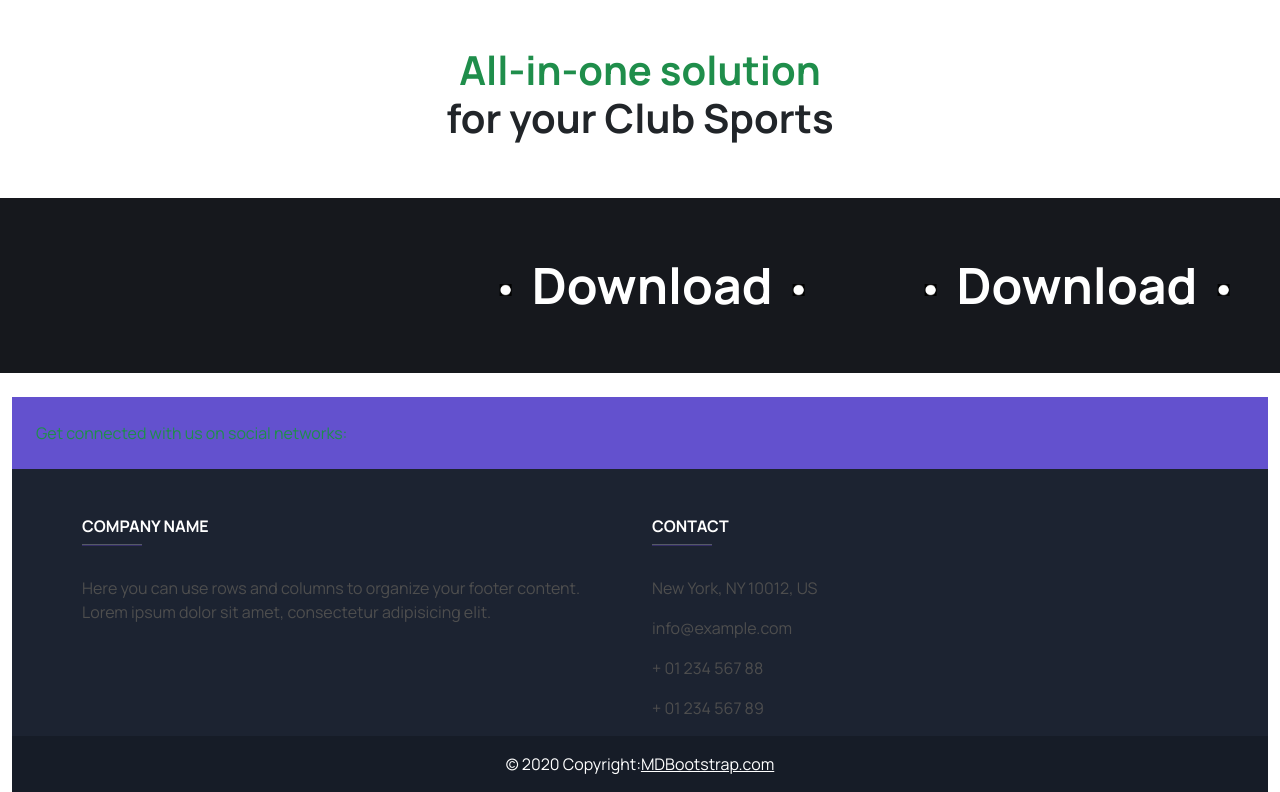
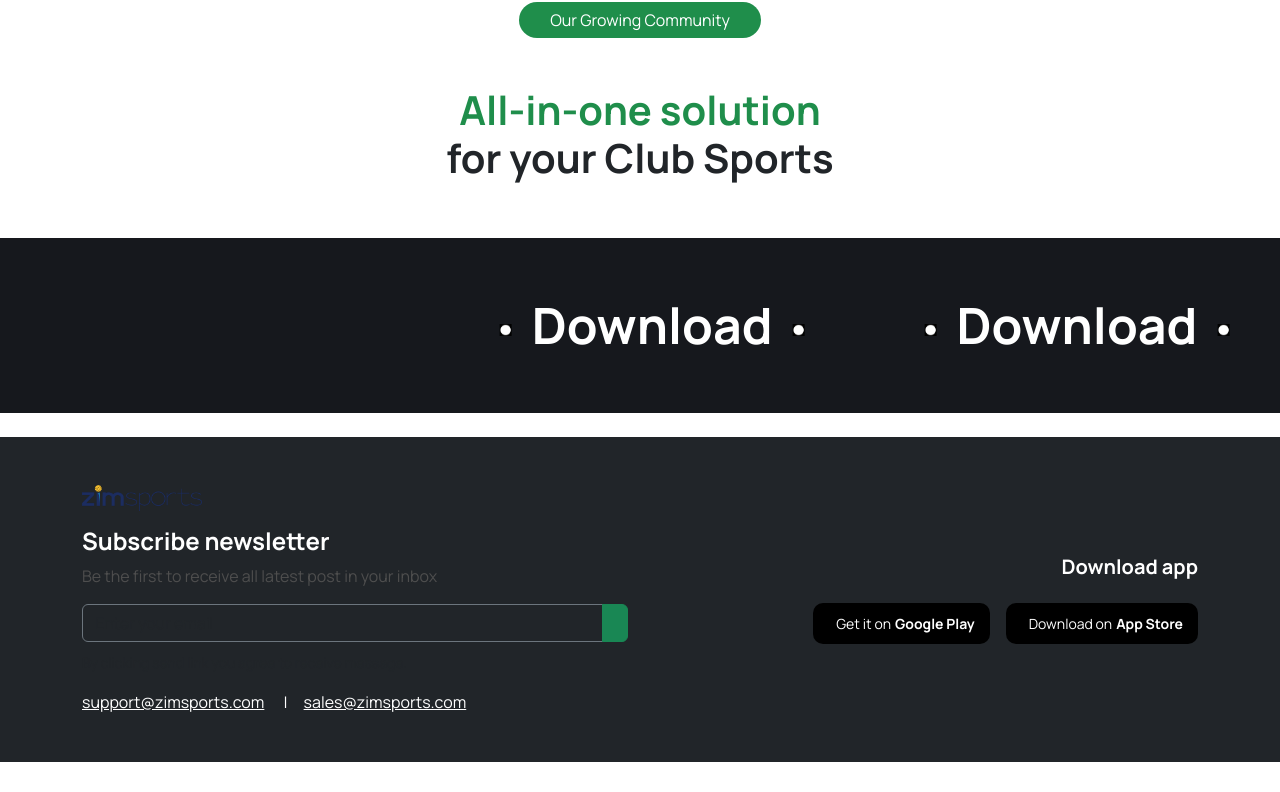
Before and after one commit to Zeeshanprojects/ZimSportsWebsite, a React (Vite) app in the folder zimsports/: page / in a window 1280 px wide. Shown: the part 5401-6193 px from the top of the page. After the commit the page ends 6163 px from the top, so only its background shows below. Built offline with nearby package versions, Linux system fonts and the light colour scheme; the HTML template or start-up script is replaced by a standard one.

Commit message:
Updated Code

```diff
--- a/zimsports/src/Components/Footer.jsx
+++ b/zimsports/src/Components/Footer.jsx
@@ -1,112 +1,59 @@
 import React from 'react'
-
+import Image from '../assets/Images/image'
+import '../assets/CSS/Footer.css'
 export default function Footer() {
   return (
 <>
-<>
-  {/* Remove the container if you want to extend the Footer to full width. */}
-  <div className="container-fluid ">
-    {/* Footer */}
-    <footer
-      className="text-center text-lg-start text-white"
-      style={{ backgroundColor: "#1c2331" }}
-    >
-      {/* Section: Social media */}
-      <section
-        className="d-flex justify-content-between p-4"
-        style={{ backgroundColor: "#6351ce" }}
-      >
-        {/* Left */}
-        <div className="me-5">
-          <span>Get connected with us on social networks:</span>
-        </div>
-        {/* Left */}
-        {/* Right */}
-        <div>
-          <a href="" className="text-white me-4">
-            <i className="fab fa-facebook-f" />
-          </a>
-          <a href="" className="text-white me-4">
-            <i className="fab fa-twitter" />
-          </a>
-          <a href="" className="text-white me-4">
-            <i className="fab fa-google" />
-          </a>
-          <a href="" className="text-white me-4">
-            <i className="fab fa-instagram" />
-          </a>
-          <a href="" className="text-white me-4">
-            <i className="fab fa-linkedin" />
-          </a>
-          <a href="" className="text-white me-4">
-            <i className="fab fa-github" />
-          </a>
-        </div>
-        {/* Right */}
-      </section>
-      {/* Section: Social media */}
-      {/* Section: Links  */}
-      <section className="">
-        <div className="container text-center text-md-start mt-5">
-          {/* Grid row */}
-          <div className="row mt-3">
-            {/* Grid column */}
-            <div className="col-md-3 col-lg-6 col-xl-6 mx-auto mb-4">
-              {/* Content */}
-              <h6 className="text-uppercase fw-bold">Company name</h6>
-              <hr
-                className="mb-4 mt-0 d-inline-block mx-auto"
-                style={{ width: 60, backgroundColor: "#7c4dff", height: 2 }}
+ <footer className="footer-section bg-dark text-white py-5">
+      <div className="container">
+        <div className="row align-items-center">
+
+          {/* Left Side */}
+          <div className="col-md-6 mb-4 mb-md-0">
+            <img src={Image.logo} alt="zim sports logo" style={{ width: '120px' }} className="mb-3" />
+            <h4 className="fw-bold">Subscribe newsletter</h4>
+            <p>Be the first to receive all latest post in your inbox</p>
+
+            {/* Email Input */}
+            <div className="input-group mb-2 mt-3">
+              <input
+                type="email"
+                className="form-control bg-dark text-white border border-secondary"
+                placeholder="Enter your email"
               />
-              <p>
-                Here you can use rows and columns to organize your footer
-                content. Lorem ipsum dolor sit amet, consectetur adipisicing
-                elit.
-              </p>
+              <button className="btn btn-success">
+                {/* <img src={sendIcon} alt="send" style={{ width: '20px' }} /> */}
+              </button>
             </div>
 
-            <div className="col-md-4 col-lg-6 col-xl-6 mx-auto mb-md-0 mb-4">
-              {/* Links */}
-              <h6 className="text-uppercase fw-bold">Contact</h6>
-              <hr
-                className="mb-4 mt-0 d-inline-block mx-auto"
-                style={{ width: 60, backgroundColor: "#7c4dff", height: 2 }}
-              />
-              <p>
-                <i className="fas fa-home mr-3" /> New York, NY 10012, US
-              </p>
-              <p>
-                <i className="fas fa-envelope mr-3" /> info@example.com
-              </p>
-              <p>
-                <i className="fas fa-phone mr-3" /> + 01 234 567 88
-              </p>
-              <p>
-                <i className="fas fa-print mr-3" /> + 01 234 567 89
-              </p>
+            <small className="text-muted">By clicking send link you agree to receive message.</small>
+
+            <div className="mt-3">
+              <a href="mailto:support@zimsports.com" className="text-white me-3">support@zimsports.com</a> |
+              <a href="mailto:sales@zimsports.com" className="text-white ms-3">sales@zimsports.com</a>
             </div>
-            {/* Grid column */}
           </div>
-          {/* Grid row */}
+
+          {/* Right Side */}
+         <div className="col-md-6 text-md-end text-center">
+  <h5 className="fw-bold mb-4">Download app</h5>
+  <div className="d-flex justify-content-md-end justify-content-center gap-3 flex-wrap">
+    <a href="#" className="store-btn google-play-btn">
+      <i className="fab fa-google-play me-2"></i>
+      Get it on <strong className="ms-1">Google Play</strong>
+    </a>
+
+    <a href="#" className="store-btn app-store-btn">
+      <i className="fab fa-apple me-2"></i>
+      Download on <strong className="ms-1">App Store</strong>
+    </a>
+  </div>
+</div>
+
+
         </div>
-      </section>
-      {/* Section: Links  */}
-      {/* Copyright */}
-      <div
-        className="text-center p-3"
-        style={{ backgroundColor: "rgba(0, 0, 0, 0.2)" }}
-      >
-        © 2020 Copyright:
-        <a className="text-white" href="https://mdbootstrap.com/">
-          MDBootstrap.com
-        </a>
       </div>
-      {/* Copyright */}
     </footer>
-    {/* Footer */}
-  </div>
-  {/* End of .container */}
-</>
 
 </>
   )
--- a/zimsports/src/Pages/Home.jsx
+++ b/zimsports/src/Pages/Home.jsx
@@ -180,8 +180,8 @@ export default function Home() {
               {" "}
               Your comprehensive sports ecosystem <br /> designed to
               <br />
-              transform how you experience <img src={Image.usericon} alt="icon" className="usericon"/><span>sports</span> and <br />
-              empower<img src={Image.magnent} alt="magnet" className="icon"/> <span>your community</span>
+              transform how you experience <img src={Image.usericon} alt="icon" className="usericon"/> {" "}<span>sports</span> and <br />
+              empower{" "}<img src={Image.magnent} alt="magnet" className="icon"/> <span>your community</span>
             </h1>
           </div>
         </div>
@@ -371,7 +371,7 @@ export default function Home() {
                 Quick & Easy Setup
               </button>
             </div>
-            <h1 className="color-white text-center fw-bold">
+            <h1 className="color-white text-center fw-bold mb-5">
               Get Started with Zim Sports in 3 Simple Steps
             </h1>
             <br />
--- /dev/null
+++ b/zimsports/src/assets/CSS/Footer.css
@@ -0,0 +1,27 @@
+.store-btn {
+  display: flex;
+  align-items: center;
+  background-color: #000;
+  color: #fff;
+  border-radius: 10px;
+  padding: 10px 15px;
+  text-decoration: none;
+  font-size: 14px;
+  transition: background 0.3s ease;
+}
+
+.store-btn i {
+  font-size: 20px;
+}
+
+.google-play-btn {
+  background-color: #000; /* You can use #202124 for a more Google feel */
+}
+
+.app-store-btn {
+  background-color: #000;
+}
+
+.store-btn:hover {
+  background-color: #333;
+}
--- a/zimsports/src/assets/Images/image.js
+++ b/zimsports/src/assets/Images/image.js
@@ -16,6 +16,8 @@ const Image = {
     usericon:new URL("usericon.webp",import.meta.url).href,
     magnent:new URL("magnet.webp",import.meta.url).href,
     dot:new URL("dot.webp",import.meta.url).href,
+    googleplay:new URL("googleplay.webp",import.meta.url).href,
+    appstore:new URL("appstorebtn.webp",import.meta.url).href,
 
 };
 export default Image;
```
Also changed, not shown: zimsports/src/assets/Images/appstorebtn.webp (added), zimsports/src/assets/Images/googleplay.webp (added).
